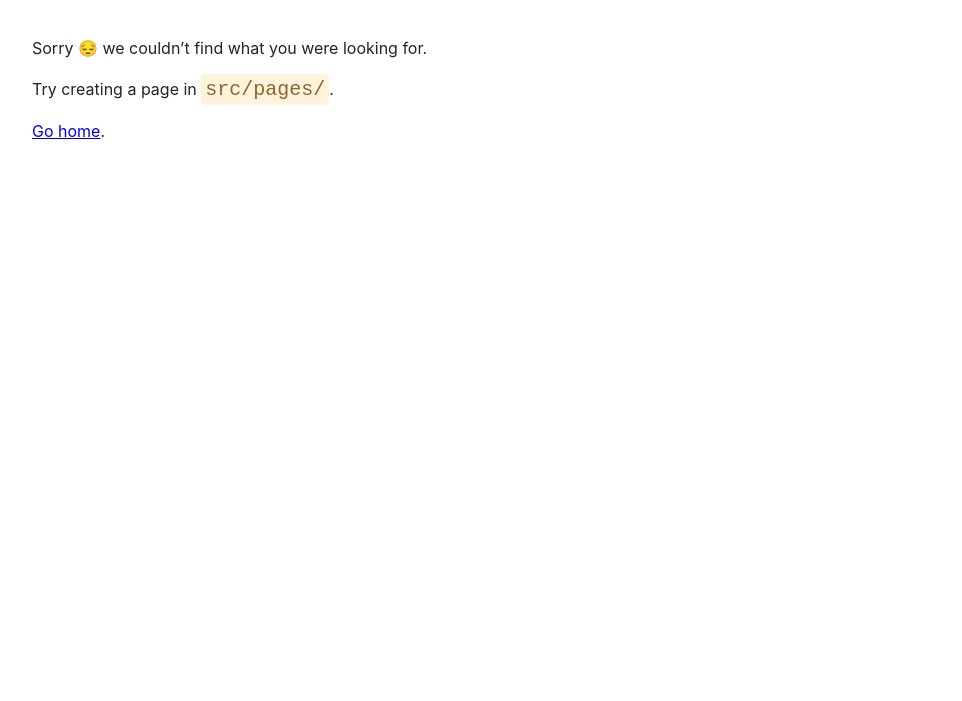
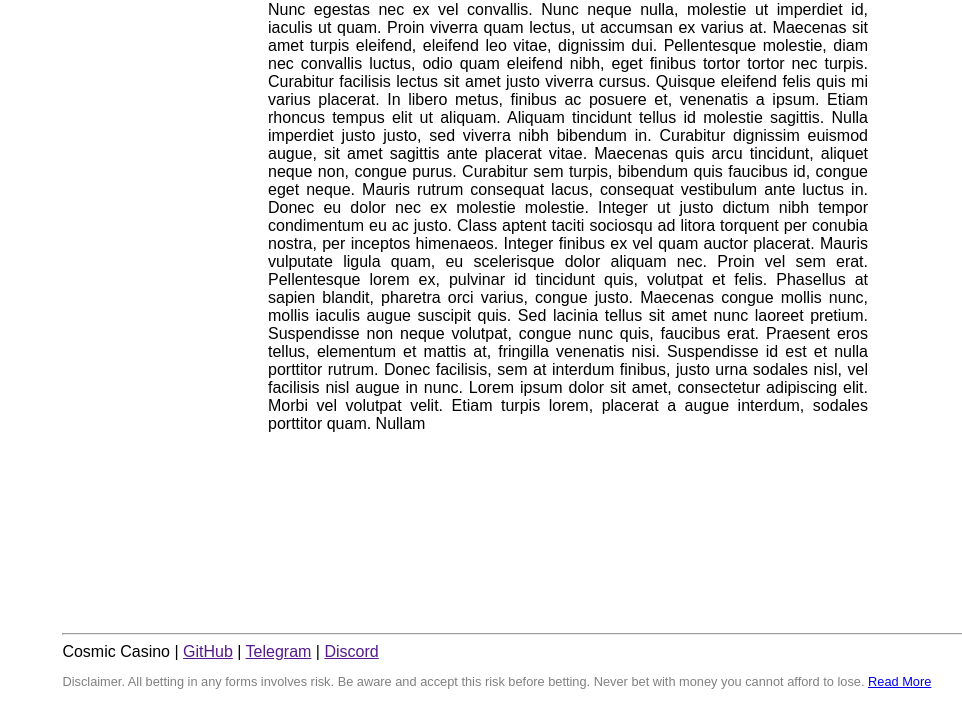
Before and after one commit to cosmicbet/frontend, a Gatsby site: page /disclaimer in a window 1280 px wide. Before the commit this address had no page. Shown: the part 169-870 px from the top of the page, without its empty margins (72-1034 px from the left). Before the commit the page ends 800 px from the top, so only its background shows below. Built offline with nearby package versions, Linux system fonts and the light colour scheme; Gatsby itself is replaced by a stand-in of ours.

Commit message:
[ui] add disclaimer

```diff
--- a/src/components/layout.js
+++ b/src/components/layout.js
@@ -1,5 +1,6 @@
 import React from "react";
 import styled, { createGlobalStyle } from "styled-components";
+import { Link } from "gatsby";
 
 const GlobalStyle = createGlobalStyle`
   body {
@@ -17,6 +18,11 @@ const Footer = styled.div`
   margin-top: 200px;
 `;
 
+const Disclaimer = styled.p`
+  font-size: 0.8rem;
+  color: grey;
+`;
+
 export default function Layout({ children }) {
   return (
     <Container>
@@ -25,7 +31,12 @@ export default function Layout({ children }) {
       <Footer>
         <hr />
         Cosmic Casino | <a href="">GitHub</a> | <a href="">Telegram</a> |{" "}
-        <a href="">Discord</a> |
+        <a href="">Discord</a>
+        <Disclaimer>
+          Disclaimer. All betting in any forms involves risk. Be aware and
+          accept this risk before betting. Never bet with money you cannot
+          afford to lose. <Link to="/disclaimer">Read More</Link>{" "}
+        </Disclaimer>
       </Footer>
     </Container>
   );
--- /dev/null
+++ b/src/pages/disclaimer.js
@@ -0,0 +1,60 @@
+import React from "react";
+import Layout from "../components/layout";
+import styled from "styled-components";
+
+const Title = styled.h1`
+  text-align: center;
+`;
+
+const Content = styled.p`
+  max-width: 600px;
+  margin: 0 auto;
+  text-align: justify;
+`;
+
+const DisclaimerPage = () => {
+  return (
+    <Layout>
+      <Title>Cosmic Casino: Disclaimer</Title>
+
+      <Content>
+        Lorem ipsum dolor sit amet, consectetur adipiscing elit. Nullam bibendum
+        nec odio eget semper. Aenean non elit sed nunc eleifend gravida. Integer
+        justo quam, lobortis non pretium eu, efficitur non dolor. Nullam
+        hendrerit diam sed felis feugiat euismod. Suspendisse pellentesque
+        venenatis leo id vulputate. Donec volutpat, sapien vitae varius
+        molestie, metus est aliquam erat, consectetur dapibus ante enim eget
+        magna. Nunc egestas nec ex vel convallis. Nunc neque nulla, molestie ut
+        imperdiet id, iaculis ut quam. Proin viverra quam lectus, ut accumsan ex
+        varius at. Maecenas sit amet turpis eleifend, eleifend leo vitae,
+        dignissim dui. Pellentesque molestie, diam nec convallis luctus, odio
+        quam eleifend nibh, eget finibus tortor tortor nec turpis. Curabitur
+        facilisis lectus sit amet justo viverra cursus. Quisque eleifend felis
+        quis mi varius placerat. In libero metus, finibus ac posuere et,
+        venenatis a ipsum. Etiam rhoncus tempus elit ut aliquam. Aliquam
+        tincidunt tellus id molestie sagittis. Nulla imperdiet justo justo, sed
+        viverra nibh bibendum in. Curabitur dignissim euismod augue, sit amet
+        sagittis ante placerat vitae. Maecenas quis arcu tincidunt, aliquet
+        neque non, congue purus. Curabitur sem turpis, bibendum quis faucibus
+        id, congue eget neque. Mauris rutrum consequat lacus, consequat
+        vestibulum ante luctus in. Donec eu dolor nec ex molestie molestie.
+        Integer ut justo dictum nibh tempor condimentum eu ac justo. Class
+        aptent taciti sociosqu ad litora torquent per conubia nostra, per
+        inceptos himenaeos. Integer finibus ex vel quam auctor placerat. Mauris
+        vulputate ligula quam, eu scelerisque dolor aliquam nec. Proin vel sem
+        erat. Pellentesque lorem ex, pulvinar id tincidunt quis, volutpat et
+        felis. Phasellus at sapien blandit, pharetra orci varius, congue justo.
+        Maecenas congue mollis nunc, mollis iaculis augue suscipit quis. Sed
+        lacinia tellus sit amet nunc laoreet pretium. Suspendisse non neque
+        volutpat, congue nunc quis, faucibus erat. Praesent eros tellus,
+        elementum et mattis at, fringilla venenatis nisi. Suspendisse id est et
+        nulla porttitor rutrum. Donec facilisis, sem at interdum finibus, justo
+        urna sodales nisl, vel facilisis nisl augue in nunc. Lorem ipsum dolor
+        sit amet, consectetur adipiscing elit. Morbi vel volutpat velit. Etiam
+        turpis lorem, placerat a augue interdum, sodales porttitor quam. Nullam
+      </Content>
+    </Layout>
+  );
+};
+
+export default DisclaimerPage;
```
